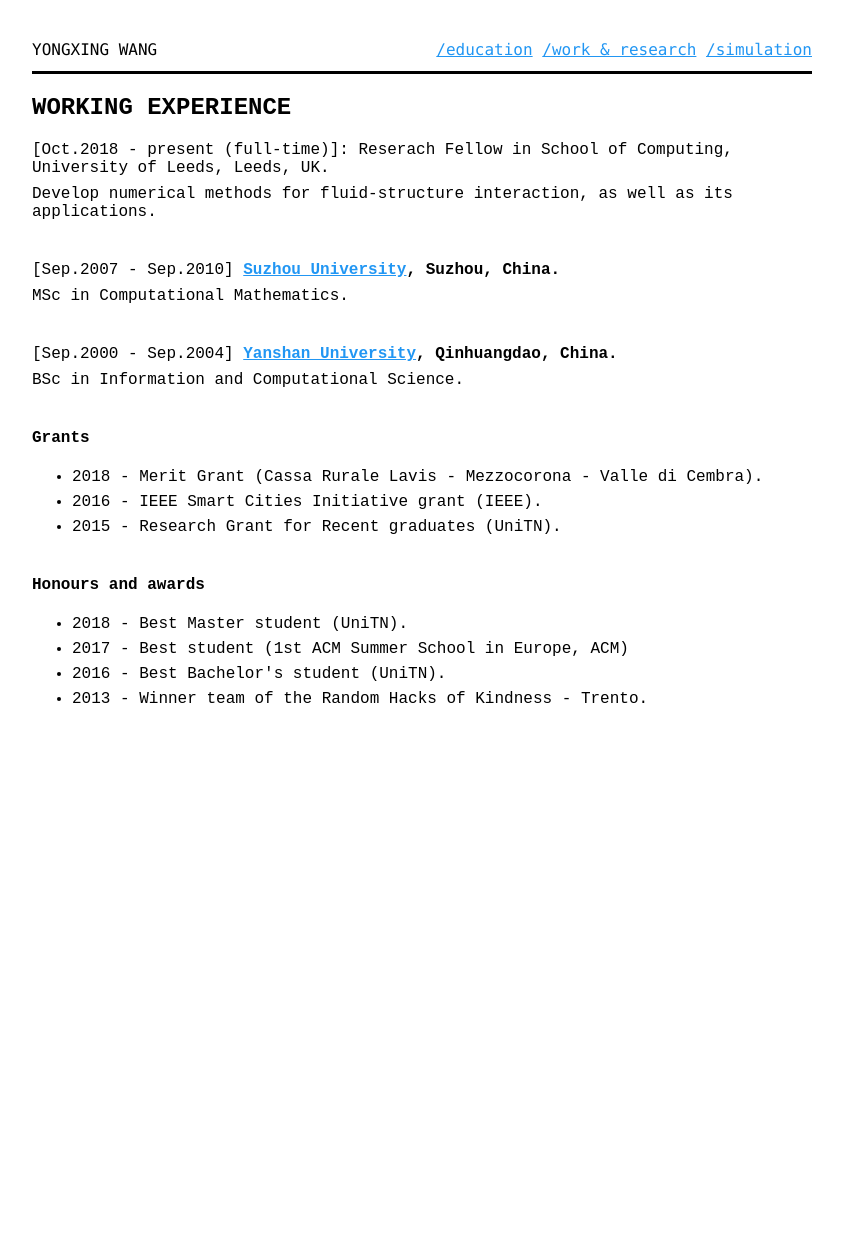
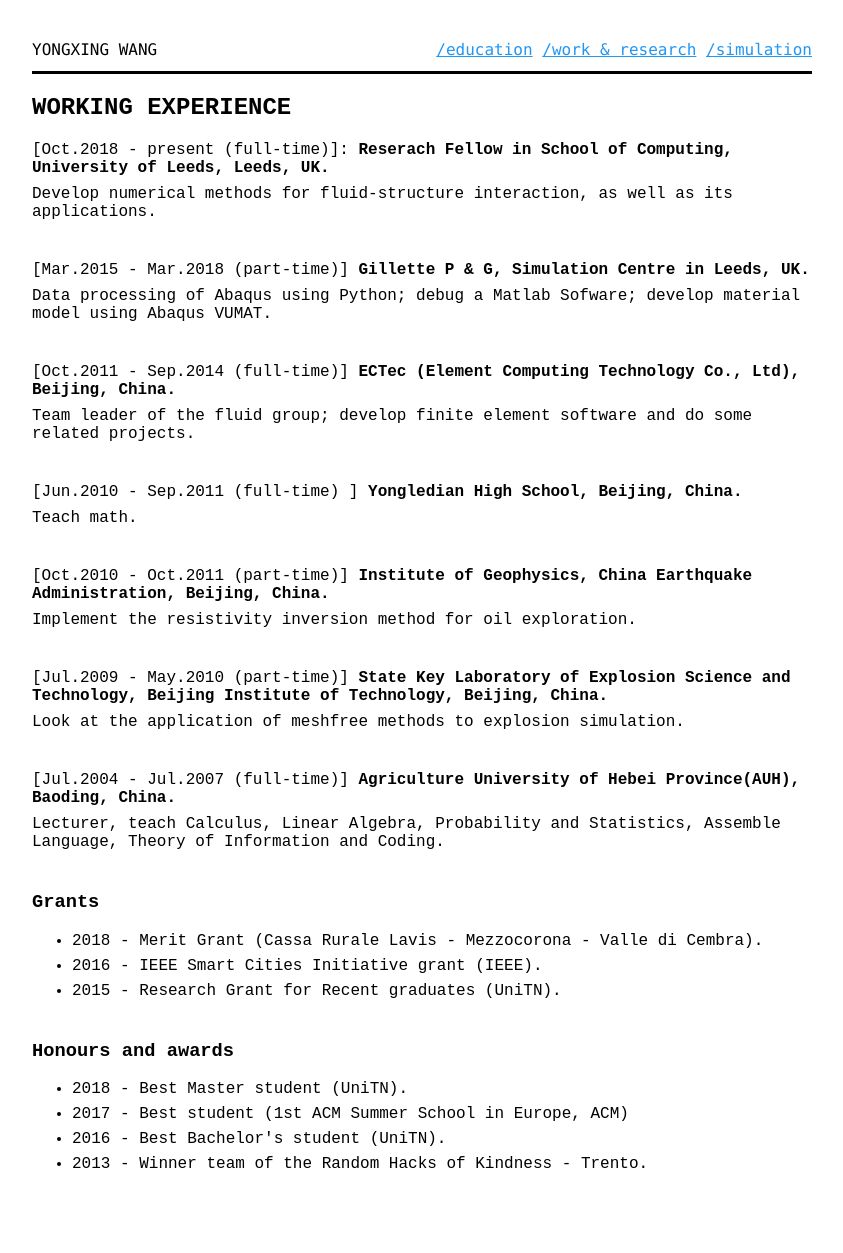
Before and after one commit to yongxingwang/yongxingwang.github.io, a Jekyll site: the page built from work.html, in a window 1280 px wide. Shown: the whole page, without its empty margins (218-1061 px from the left). Built offline with Jekyll 4.4.1, drawn with Linux system fonts in a browser that asks for light colours; before the commit the page ends 900 px from its top, so only the background shows below that.

Commit message:
First Commit

```diff
--- a/work.html
+++ b/work.html
@@ -70,25 +70,49 @@ title: Research
     </header>
 
     <section id="graph-benchmark">
-        <header>[Oct.2018 - present (full-time)]: Reserach Fellow in School of Computing, University of Leeds, Leeds, UK. </header>
+        <header>[Oct.2018 - present (full-time)]: <strong> Reserach Fellow in School of Computing, University of Leeds, Leeds, UK. </strong> </header>
         <p>
             Develop numerical methods for fluid-structure interaction, as well as its applications.
         </p>
     </section>
 
     <section id="clic">
-        <header>[Sep.2007 - Sep.2010] <strong><a href="http://www.suda.edu.cn/" target="_blank">Suzhou University</a>, Suzhou, China.</strong> </header>
+        <header>[Mar.2015 - Mar.2018 (part-time)] <strong>Gillette P & G, Simulation Centre in Leeds, UK. </strong> </header>
         <p>
-            MSc in Computational Mathematics.
+            Data processing of Abaqus using Python; debug a Matlab Sofware; develop material model using Abaqus VUMAT.
         </p>
 	</section>
 
     <section id="archetipum">
-        <header>[Sep.2000 - Sep.2004] <strong><a href="https://www.ysu.edu.cn/" target="_blank">Yanshan University</a>, Qinhuangdao, China.</strong> </header>
+        <header>[Oct.2011 - Sep.2014 (full-time)] <strong>ECTec (Element Computing Technology Co., Ltd), Beijing, China.</strong> </header>
         <p>
-            BSc in Information and Computational Science.
+            Team leader of the fluid group; develop finite element software and do some related projects.
         </p></section>
 
+    <section id="archetipum">
+        <header>[Jun.2010 - Sep.2011 (full-time) ] <strong>Yongledian High School, Beijing, China. </strong> </header>
+        <p>
+            Teach math.
+        </p></section>
+
+    <section id="archetipum">
+        <header>[Oct.2010 - Oct.2011 (part-time)] <strong>Institute of Geophysics, China Earthquake Administration, Beijing, China.</strong> </header>
+        <p>
+            Implement the resistivity inversion method for oil exploration.
+        </p></section>
+
+    <section id="archetipum">
+        <header>[Jul.2009 - May.2010 (part-time)] <strong>State Key Laboratory of Explosion Science and Technology, Beijing Institute of Technology, Beijing, China.</strong> </header>
+        <p>
+            Look at the application of meshfree methods to explosion simulation.
+        </p></section>
+    <section id="archetipum">
+        <header>[Jul.2004 - Jul.2007 (full-time)] <strong>Agriculture University of Hebei Province(AUH), Baoding, China.</strong> </header>
+        <p>
+            Lecturer, teach Calculus, Linear Algebra, Probability and Statistics, Assemble Language, Theory of Information and Coding.
+        </p></section>
+
+</article>
 
 <article>
     <section>
```
